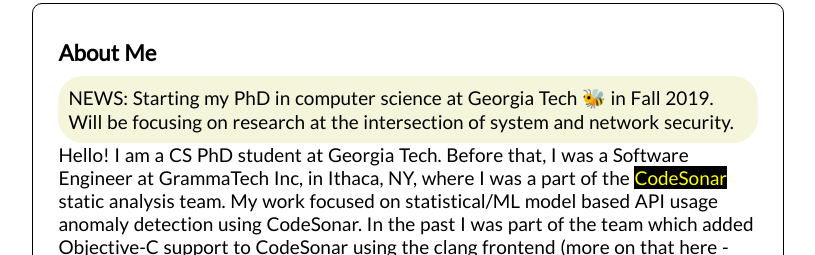
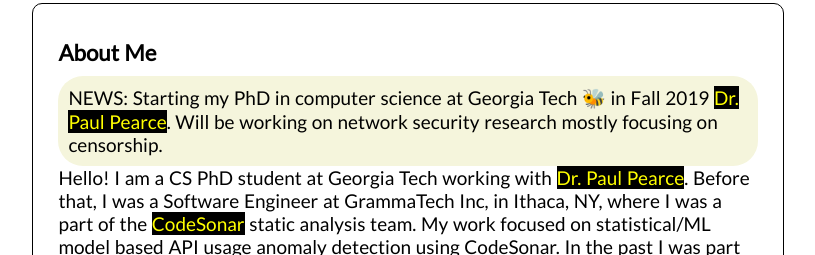
Before and after one commit to abhishekvasishtb/abhishekvasishtb.github.io, a plain HTML site: page index.html in a window 1280 px wide. Shown: the part 486-741 px from the top of the page, without its empty margins (238-1053 px from the left). Drawn offline with Linux system fonts and the light colour scheme.

Commit message:
Update index.html

```diff
--- a/index.html
+++ b/index.html
@@ -137,13 +137,13 @@
 
 		<h3><b>About Me</b></h3>
 		<div class="container">
-			<span class="box"> NEWS: Starting my PhD in computer science at Georgia Tech 🐝 in Fall 2019. Will be focusing on research at the intersection of system and network security. </span>
+			<span class="box"> NEWS: Starting my PhD in computer science at Georgia Tech 🐝 in Fall 2019 <a href="https://www.cc.gatech.edu/~pearce/">Dr. Paul Pearce</a>. Will be working on network security research mostly focusing on censorship.</span>
 
 		</div>
 		<br/>
 
 		<span>
-			Hello! I am a CS PhD student at Georgia Tech. Before that, I was a Software Engineer at GrammaTech Inc, in Ithaca,
+			Hello! I am a CS PhD student at Georgia Tech working with <a href="https://www.cc.gatech.edu/~pearce/">Dr. Paul Pearce</a>. Before that, I was a Software Engineer at GrammaTech Inc, in Ithaca,
 			NY, where I was a part of
 			the
 			<a href="https://www.grammatech.com/products/codesonar">CodeSonar</a>
```
